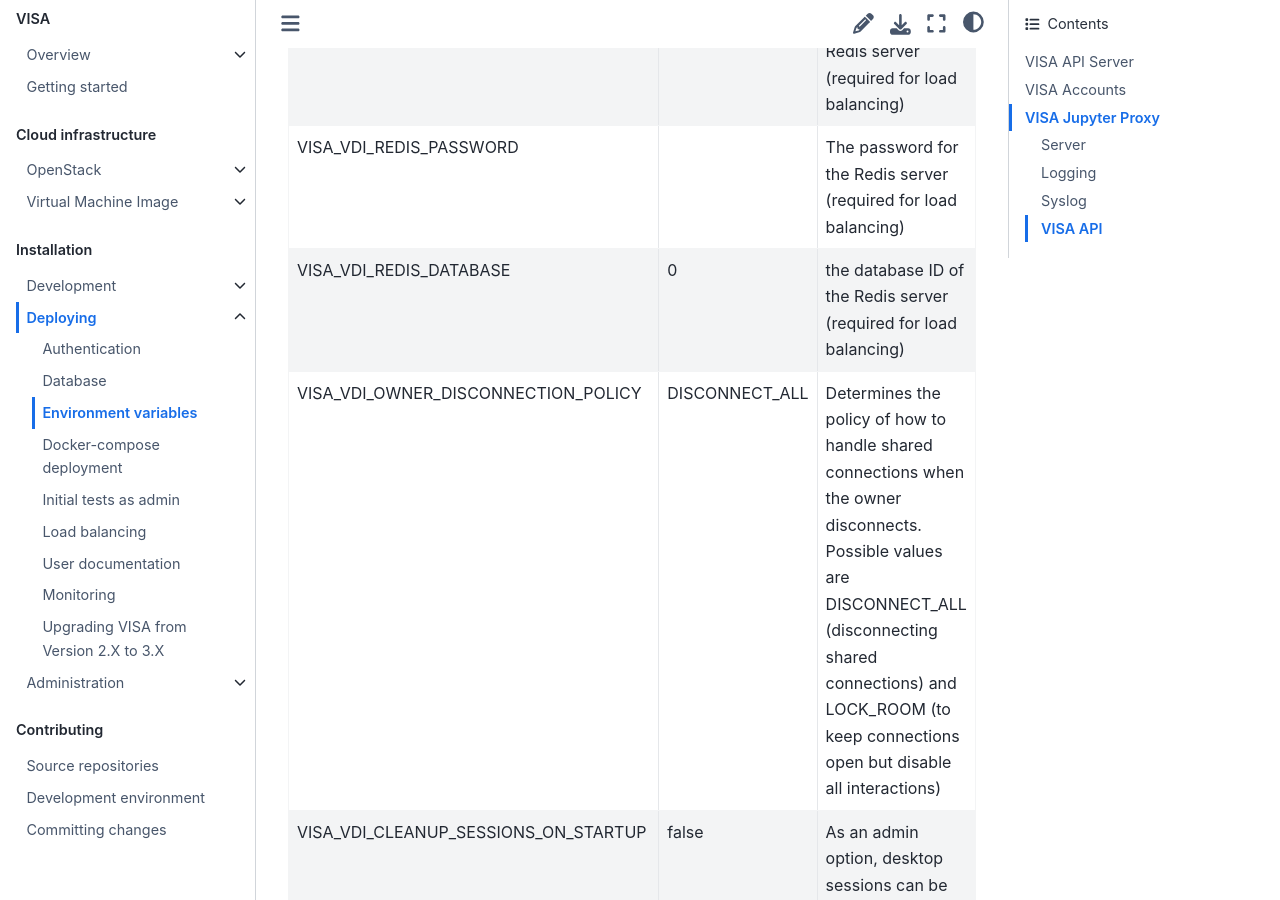
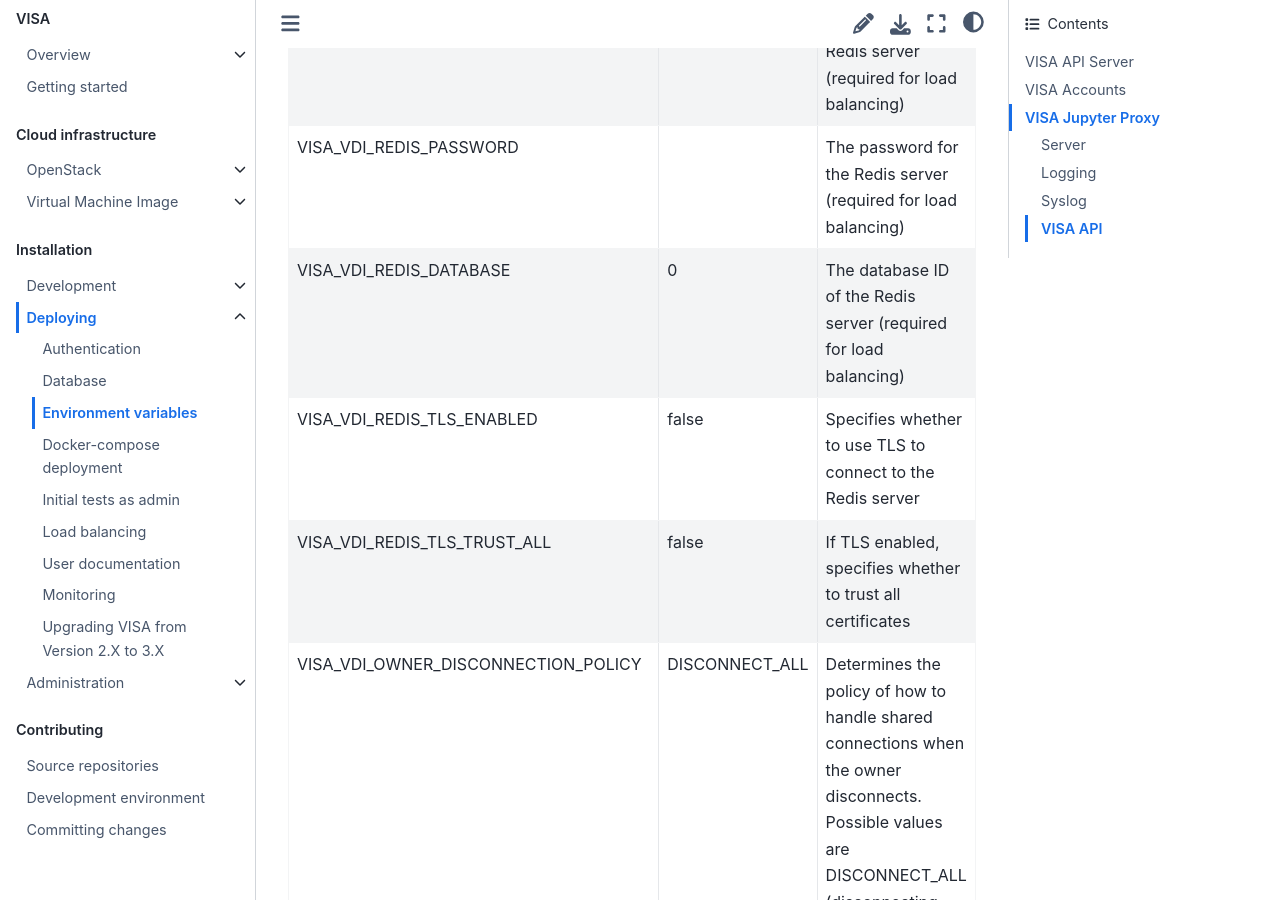
Before and after one commit to ILLGrenoble/visa-docs, a Sphinx documentation site: the page built from docs/source/deploying/deploying-env-vars.md, in a window 1280 px wide and 900 px high, scrolled down 5476 px. Built offline with Sphinx 7.4.7 and the Sphinx Book theme 1.1.4, drawn with Linux system fonts in a browser that asks for light colours.

Commit message:
add redis tls config

```diff
--- a/docs/source/deploying/deploying-env-vars.md
+++ b/docs/source/deploying/deploying-env-vars.md
@@ -114,7 +114,9 @@
 | VISA_VDI_REDIS_ENABLED |  false |  Enables a Redis pub-sub server (this is required for load balancing, to enable messaging between the applications) |
 | VISA_VDI_REDIS_URL |   |  The URL of the Redis server (required for load balancing) |
 | VISA_VDI_REDIS_PASSWORD |   | The password for the Redis server (required for load balancing)  |
-| VISA_VDI_REDIS_DATABASE |  0 |  the database ID of the Redis server (required for load balancing) |
+| VISA_VDI_REDIS_DATABASE |  0 |  The database ID of the Redis server (required for load balancing) |
+| VISA_VDI_REDIS_TLS_ENABLED | false | Specifies whether to use TLS to connect to the Redis server |
+| VISA_VDI_REDIS_TLS_TRUST_ALL | false | If TLS enabled, specifies whether to trust all certificates |
 | VISA_VDI_OWNER_DISCONNECTION_POLICY | DISCONNECT_ALL  |  Determines the policy of how to handle shared connections when the owner disconnects. Possible values are DISCONNECT_ALL (disconnecting shared connections) and LOCK_ROOM (to keep connections open but disable all interactions) |
 | VISA_VDI_CLEANUP_SESSIONS_ON_STARTUP | false  | As an admin option, desktop sessions can be cleaned when starting the server (if any are left open in the database). If load-balancing, only one server should do this.  |
 | VISA_VDI_SIGNATURE_PRIVATE_KEY_PATH |   | The path to the private key used for the VISA PAM module to encrypt connection details to a remote desktop  |
```
